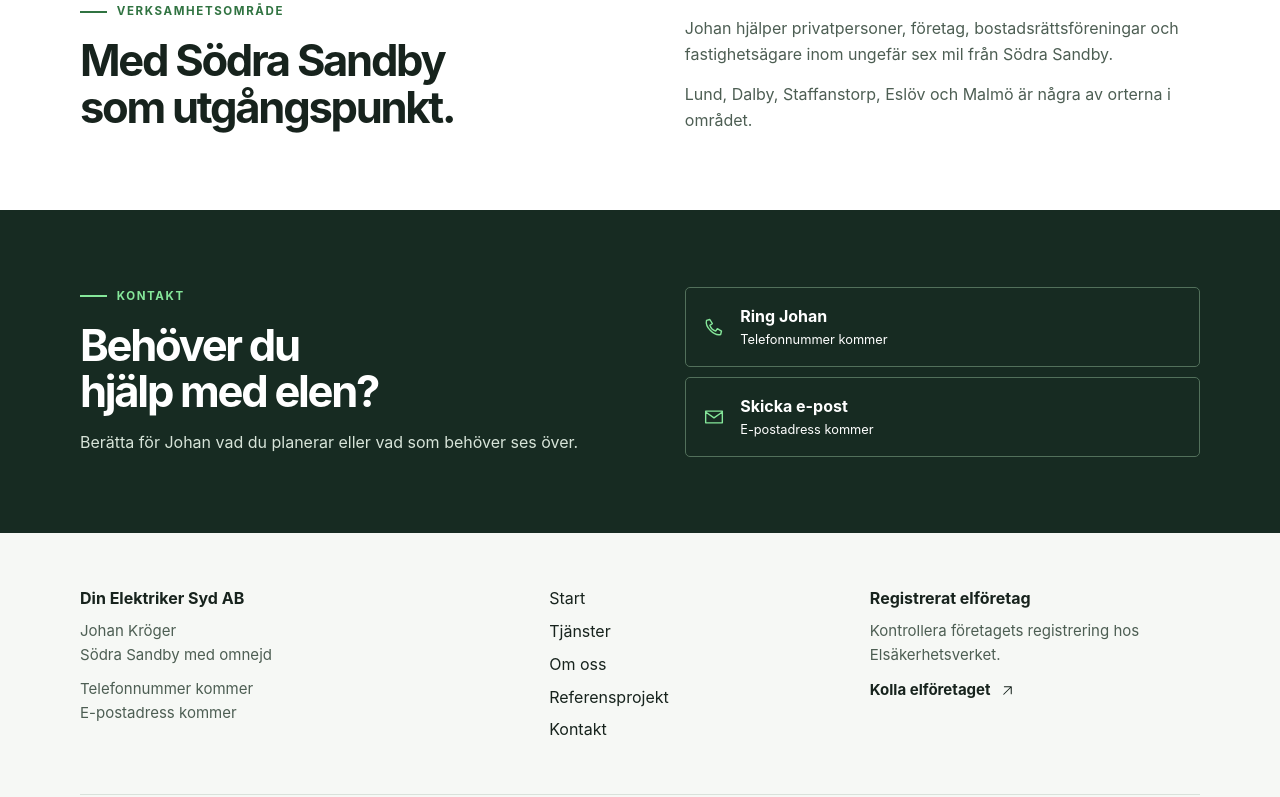
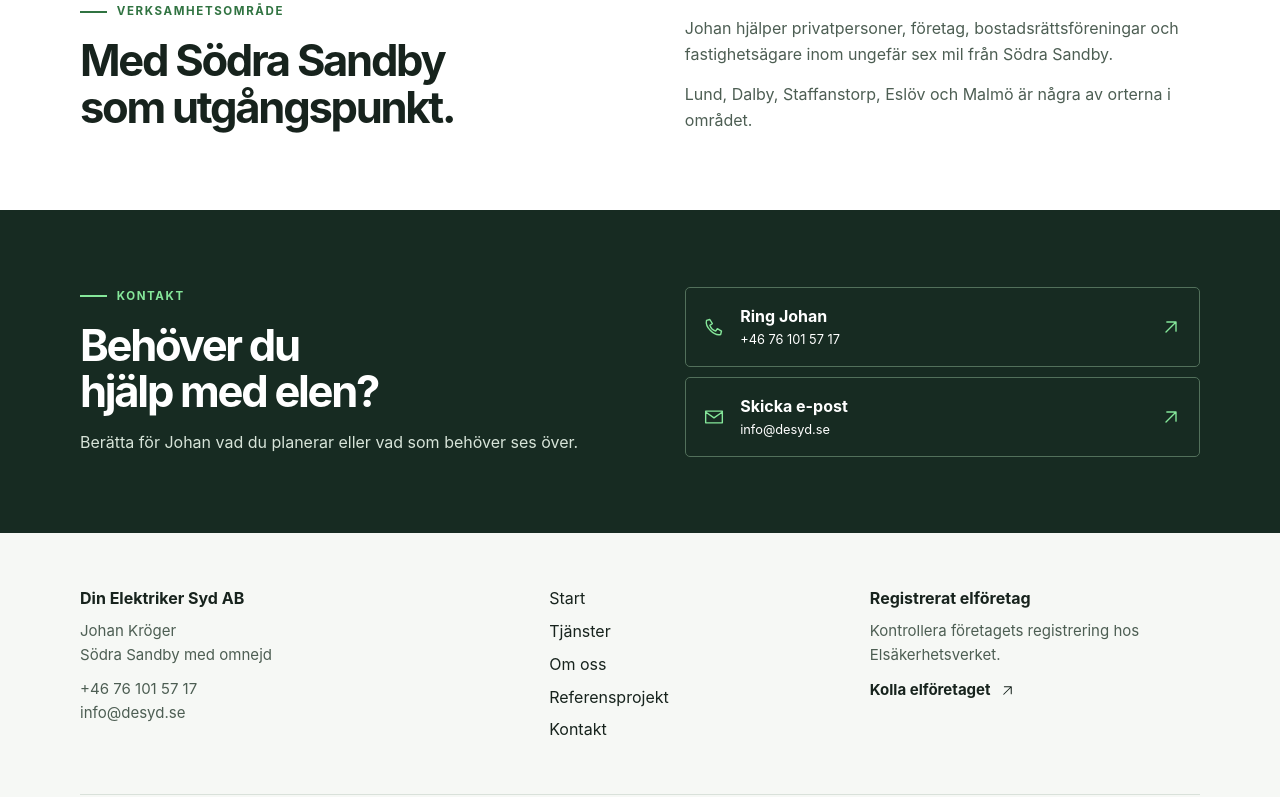
Before and after one commit to JohanKroger/din-elektriker-syd, a Next.js app: page / in a window 1280 px wide. Shown: the part 2000-2797 px from the top of the page. Built offline with nearby package versions, Linux system fonts and the light colour scheme.

Commit message:
Lägg till Johans kontaktuppgifter

```diff
--- a/app/data/company.ts
+++ b/app/data/company.ts
@@ -1,8 +1,8 @@
 export const company = {
 	name: "Din Elektriker Syd AB",
 	person: "Johan Kröger",
-	phone: "",
-	email: "",
+	phone: "+46 76 101 57 17",
+	email: "info@desyd.se",
 	organizationNumber: "",
 	// Ange den publika HTTPS-adressen före lansering. CF_PAGES_URL stöder förhandsbyggen.
 	domain: "",
```
